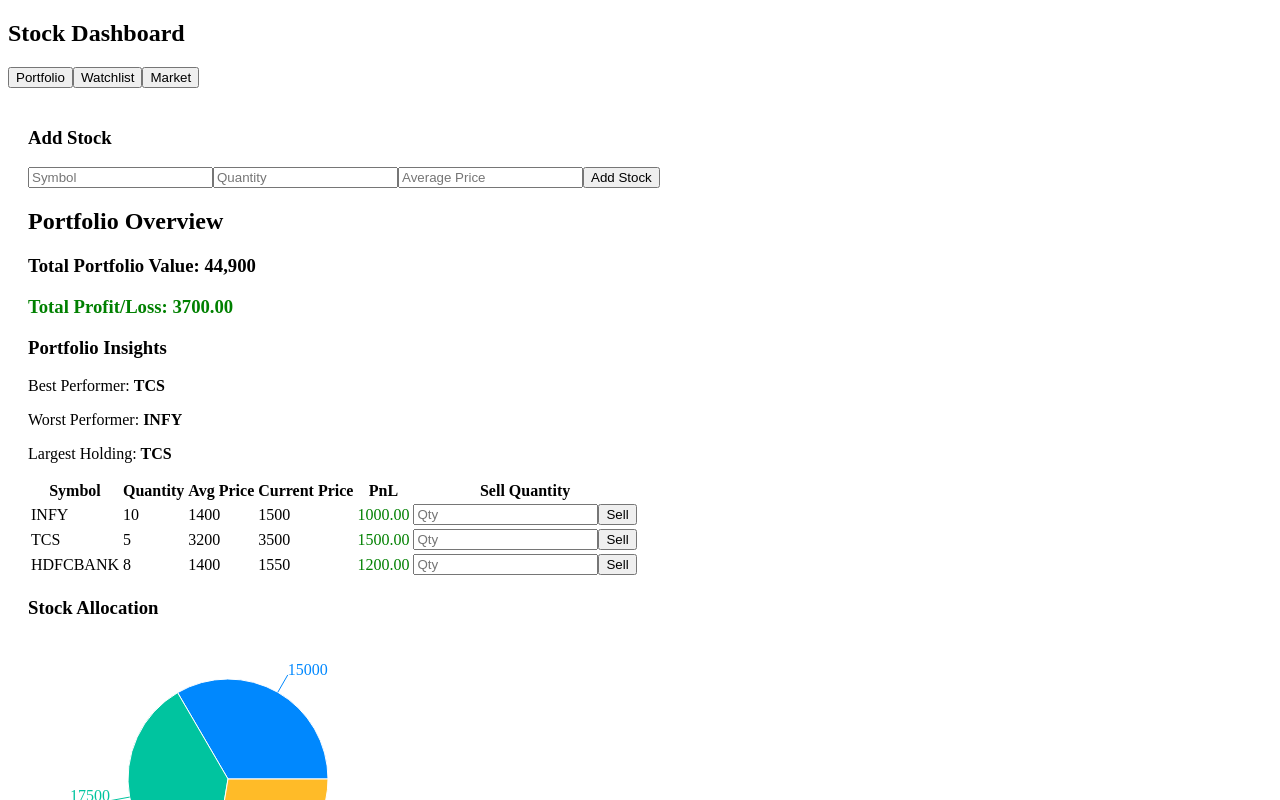
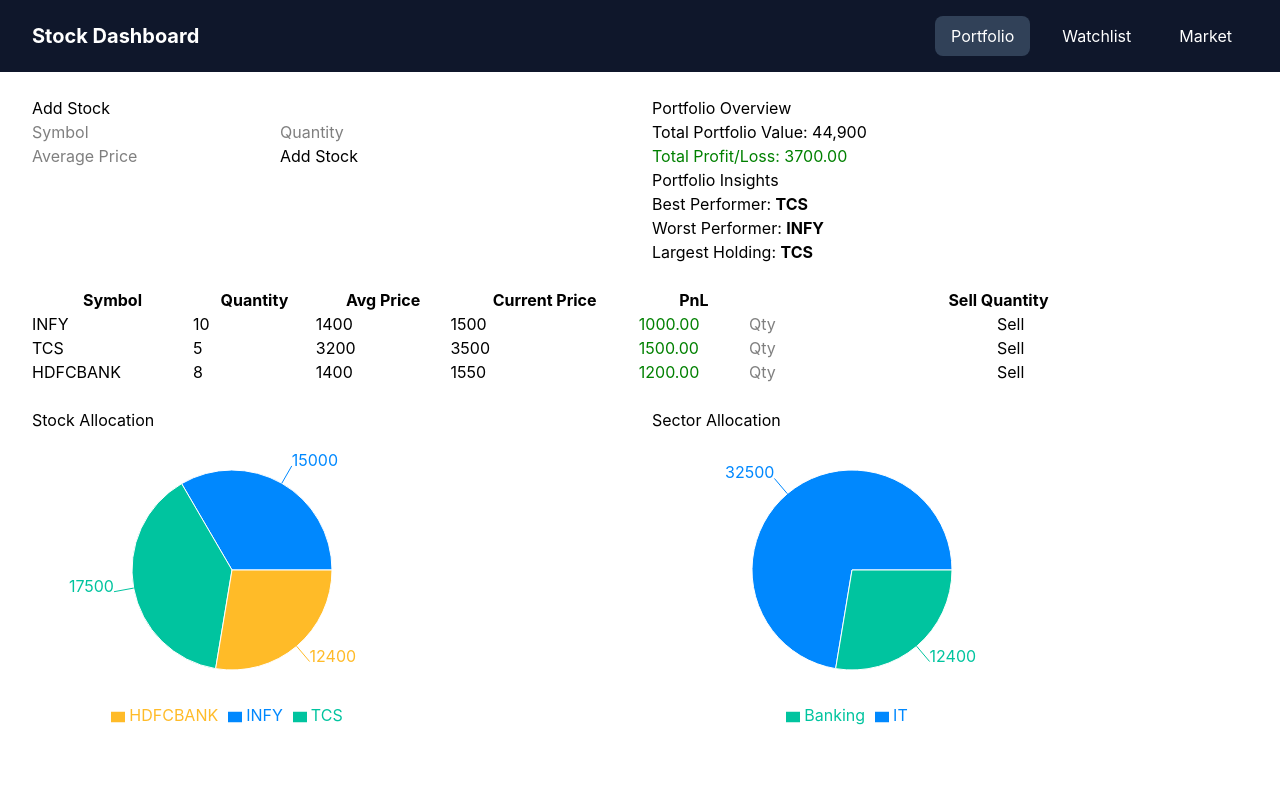
Before and after one commit to gparthiv/market-portfolio, a React app: page / in a window 1280 px wide. Shown: the top 800 px of the page. Built offline with nearby package versions, Linux system fonts and the light colour scheme; the HTML template or start-up script is replaced by a standard one.

Commit message:
Refactor Navbar and Dashboard layout for improved styling and structure

```diff
--- a/src/components/layout/Navbar.jsx
+++ b/src/components/layout/Navbar.jsx
@@ -1,14 +1,27 @@
+import { useState } from "react";
+
 export default function Navbar() {
-  const navItems = ["Portfolio", "Watchlist", "Market"]
-  const title = "Stock Dashboard"
+  const navItems = ["Portfolio", "Watchlist", "Market"];
+  const title = "Stock Dashboard";
+
+  const [active, setActive] = useState("Portfolio");
+
   return (
-    <nav >
-        <h1>{title}</h1>
-      <div >
+    <nav className="w-full bg-slate-900 px-8 py-4 flex items-center justify-between">
+      <h1 className="text-white text-xl font-bold">
+        {title}
+      </h1>
 
-        {navItems.map((x) =>
-          <button key={x}>{x}</button>
-        )}
+      <div className="flex gap-4">
+        {navItems.map((x) => (
+          <button
+            key={x}
+            onClick={() => setActive(x)}
+            className={`px-4 py-2 rounded-lg text-white transition-colors duration-150 ${active === x ? "bg-slate-700" : "hover:bg-slate-700"}`}
+          >
+            {x}
+          </button>
+        ))}
       </div>
     </nav>
   );
--- a/src/main.jsx
+++ b/src/main.jsx
@@ -1,6 +1,7 @@
 import { StrictMode } from 'react'
 import { createRoot } from 'react-dom/client'
 import App from './App.jsx'
+import "./index.css"
 
 createRoot(document.getElementById('root')).render(
   <StrictMode>
--- a/src/pages/Dashboard.jsx
+++ b/src/pages/Dashboard.jsx
@@ -5,12 +5,16 @@
 import SectorPieChart from "../components/charts/SectorPieChart"
 export default function Dashboard() {
   return (
-    <div style={{ padding: "20px", marginBottom: "30px" }}>
-      <AddStockForm />
-      <PortfolioSummary />
+    <div className="max-w-7xl mx-auto px-4 md:px-8 py-6 flex flex-col gap-6">
+      <div className="grid grid-cols-1 md:grid-cols-2 gap-6">
+        <AddStockForm />
+        <PortfolioSummary />
+      </div>
       <HoldingsTable />
-      <StockPieChart />
-      <SectorPieChart />
+      <div className="grid grid-cols-1 md:grid-cols-2 gap-6">
+        <StockPieChart />
+        <SectorPieChart />
+      </div>
     </div>
   )
 }
```
